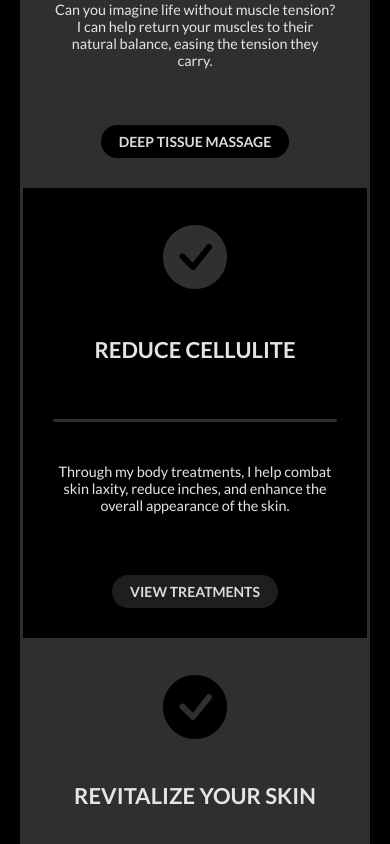
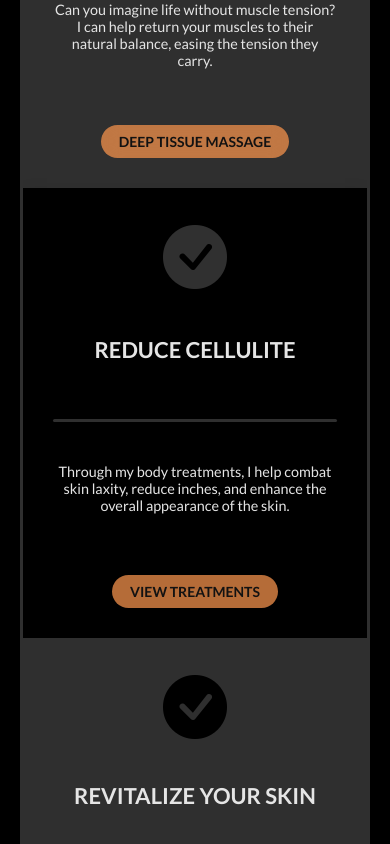
Before and after one commit to Yony1990/JUSTFEELRELAXED, a React (Vite) app: page / in a window 390 px wide. Shown: the part 3640-4484 px from the top of the page. Built offline with nearby package versions, Linux system fonts and the light colour scheme; a web font is replaced by a local one.

Commit message:
commit 35

```diff
--- a/src/components/Agenda/agenda.css
+++ b/src/components/Agenda/agenda.css
@@ -204,12 +204,16 @@
     scale: 1;
   }
 
-  /* .circle-wrapper {
-    width: 200px;
-    height: 200px;
-  } */
+
 
   .btn-wrapper {
     margin-top: 0px;
   }
 }
+
+@media (max-width: 447px) {
+  .circle-wrapper {
+    width: 230px;
+    height: 230px;
+  }
+}
--- a/src/components/EquipoTrabajo/equipo.css
+++ b/src/components/EquipoTrabajo/equipo.css
@@ -1,6 +1,6 @@
 .equipo-hover-section {
   width: 100%;
-  padding: 80px 20px;
+  padding: 200px 20px 0px 20px;
   display: flex;
   justify-content: center;
   flex-direction: column;
@@ -248,7 +248,11 @@
 }
 
 @media (max-width: 940px) {
+  .equipo-hover-section {
 
+    padding: 100px 20px 0px 20px;
+
+  }
 
   .name-tag p {
 
@@ -267,10 +271,11 @@
 @media (max-width: 822px) {
   .equipo-cards {
     flex-direction: column;
+    gap: 0px;
   }
 
-   .img-wrapper {
-
+  .img-wrapper {
+    height: 600px;
     width: 90%;
   }
 
@@ -287,12 +292,12 @@
 
 }
 
-@media (max-width: 1000px) {
-  .equipo-hover-section  {
-    padding: 0 0;
+/* @media (max-width: 1000px) {
+  .equipo-hover-section {
+    padding: 200px 20px 0px 20px;
+  }
 
-  }
-}
+} */
 
 @media (max-width: 392px) {
     .img-wrapper {
@@ -324,9 +329,9 @@
 }
 
 @media (max-width: 306px) {
-   .equipo-cards {
+   /* .equipo-cards {
     flex-direction: column;
-  }
+  } */
 
    .img-wrapper {
 
--- a/src/components/Explicaciones/explicaciones.css
+++ b/src/components/Explicaciones/explicaciones.css
@@ -32,10 +32,7 @@
 
 /* --- GRID --- */
 .resultados-grid {
-  /* display: grid;
-  grid-template-columns: repeat(auto-fit, minmax(260px, 1fr)); */
   display: flex;
-
   border: 3px solid #404040be;
   border-radius: 20px;
   overflow: hidden;
@@ -43,7 +40,7 @@
 }
 
 .resultados-grid > *:nth-child(odd) {
-  background: #404040be; /* impares */
+  background: #404040be;
 }
 
 .result-card {
@@ -100,16 +97,14 @@
   margin-bottom: 20px;
 }
 
-/* Alternar colores de los botones dentro de cada card */
-.result-card:nth-child(odd) .result-btn {
-  background: #000000;  /* naranja */
+/* .result-card:nth-child(odd) .result-btn {
+  background: #000000;
 
 }
 
-
 .result-card:nth-child(odd) .result-btn:hover {
   background: #d87f3b;
-}
+} */
 
 
 
@@ -117,9 +112,11 @@
 .result-btn {
   min-width: 100px;
   border: none;
-  background: #5a5a5a57;
+  /* background: #5a5a5a57; */
+  background: #f3914cbe;
   backdrop-filter: blur(10px);
-  color: #dbdbdb;
+  /* color: #dbdbdb; */
+  color: rgb(18, 18, 18);
   text-transform: uppercase;
   font-size: 14px;
   font-weight: 600;
@@ -130,7 +127,7 @@
 }
 
 .result-btn:hover {
-  background: #f3914cbe;
+  background: #f69652;
   transition: all 0.7s ease;
 }
 
--- a/src/components/PreguntasFrecuentes/ubicacionFaq.css
+++ b/src/components/PreguntasFrecuentes/ubicacionFaq.css
@@ -258,6 +258,7 @@ li {
 .faq-container {
   max-width: 500px;
   min-width: 250px;
+  margin-bottom: 50px;
 }
 
 .faq-title {
--- a/src/index.css
+++ b/src/index.css
@@ -67,7 +67,13 @@ body::-webkit-scrollbar-thumb:hover {
 
 @media (max-width: 550px) {
   .section {
-    scroll-margin-top: 50px;
+    scroll-margin-top: 30px;
     height: max-content;
+
+  }
+
+  .section:nth-child(7) {
+    scroll-margin-top: 0px;
+
   }
 }
```
Also changed, not shown: 4 other files (tests, documents, lock files or other folders).
